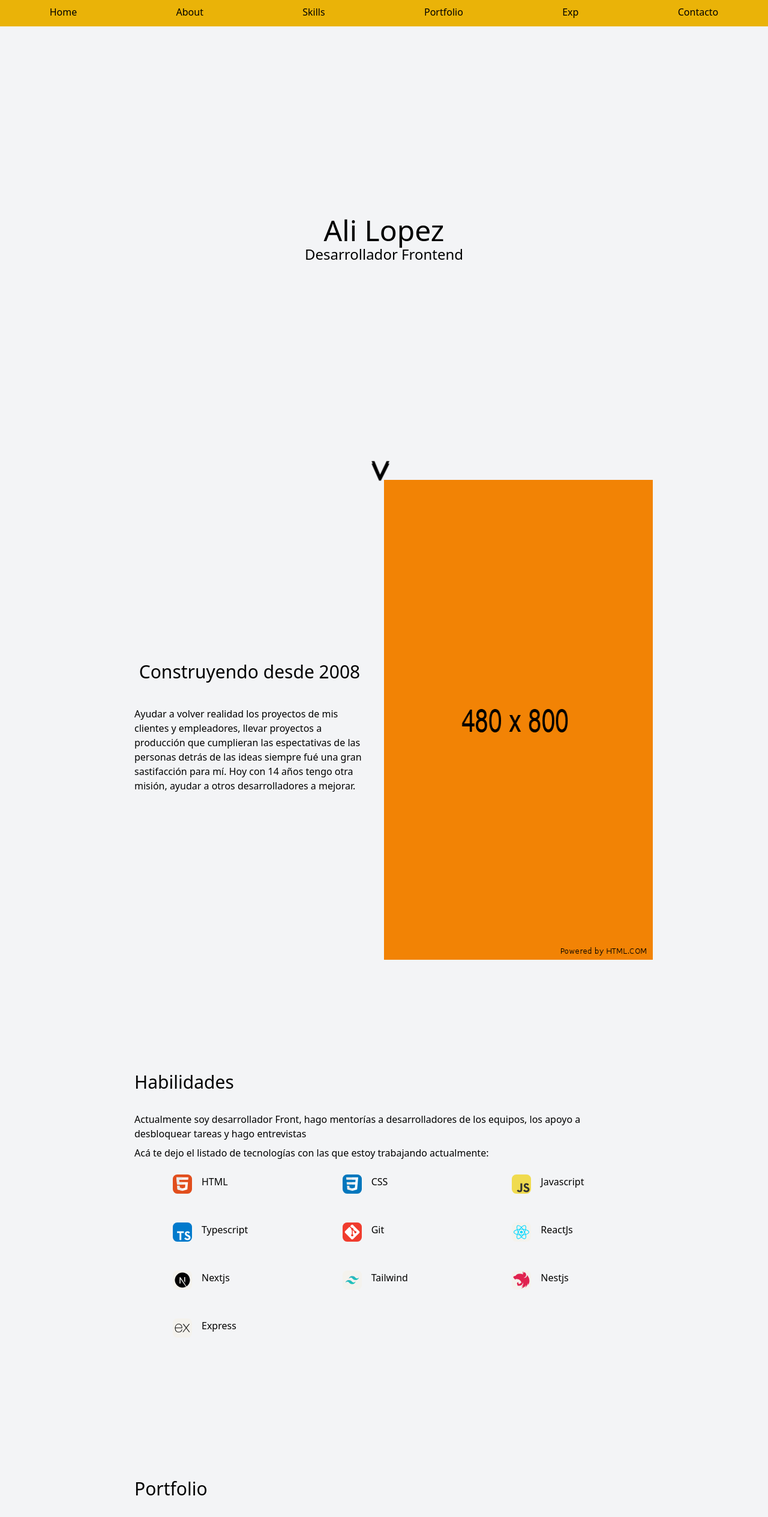
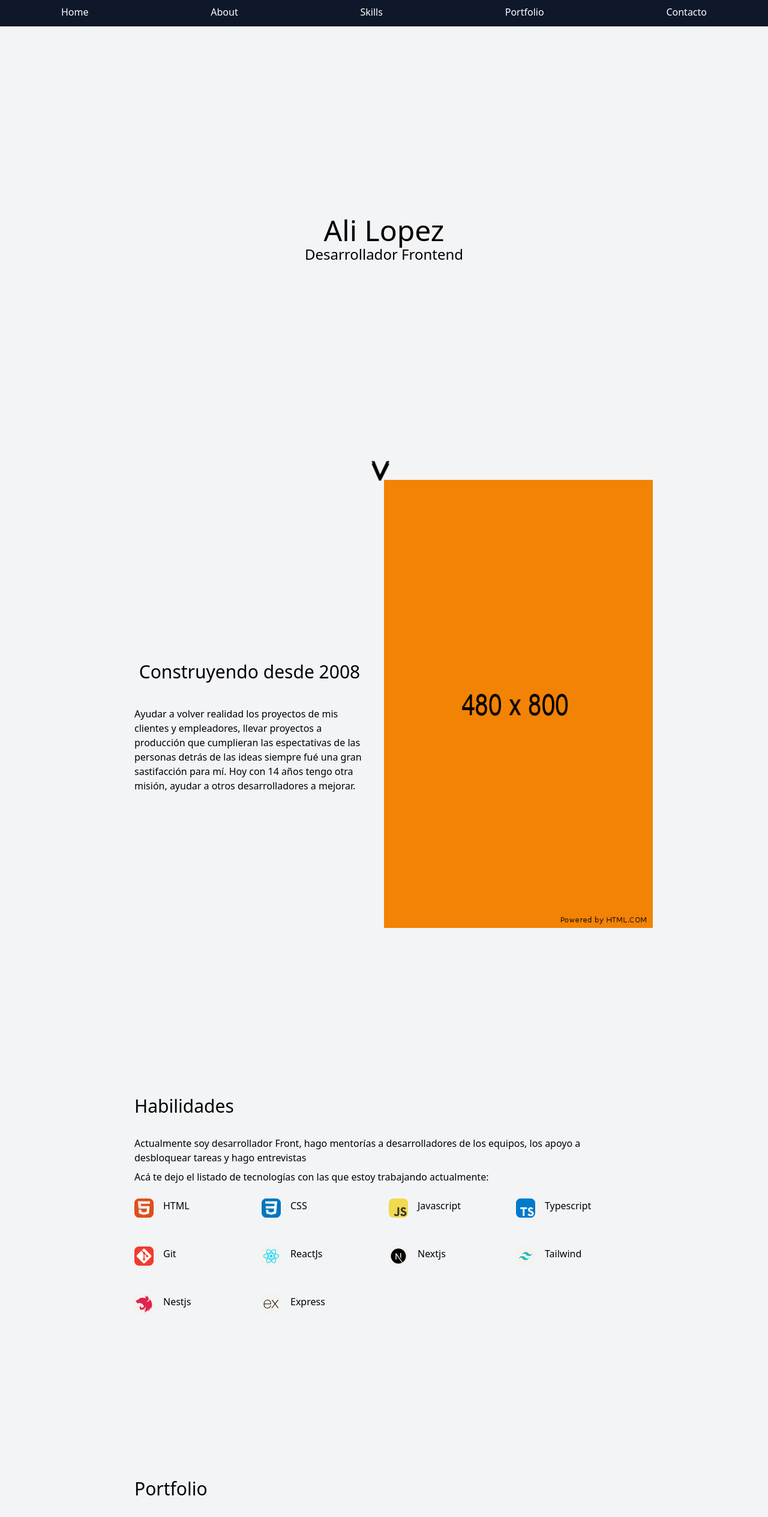
Before and after one commit to zeroexu/portfolio, a website: page index.html in a window 1280 px wide. Shown: the top 2529 px of the page at 60% size. Drawn offline with Linux system fonts and the light colour scheme.

Commit message:
refactor: fix some bugs

```diff
--- a/assets/css/main.css
+++ b/assets/css/main.css
@@ -17,6 +17,16 @@
     }
     .accent-title{
       @apply text-yellow-500
+    }
+    body{
+      background: radial-gradient(
+        circle at 33% 100%,
+        #0c0829 4%,
+        #100651,
+        #210a5e,
+        #0e031e,
+        #040c54
+      );
     }
   }
   header{
@@ -98,6 +108,10 @@
     p-8
   }
 
+  main>section#me>img{
+    @apply  object-cover h-auto
+  }
+
   main>section>img{
     @apply
     h-screen
@@ -119,19 +133,17 @@
   section#stack>ul{
     @apply
     w-full
-    flex
-    flex-col
-    items-center
-    sm:grid
+    grid
     gap-4
+
   }
 
   .custom-grid-stacks{
-    grid-template-columns: repeat(auto-fill, minmax(min(100%, 16rem),1fr));
+    grid-template-columns: repeat(auto-fill, minmax(min(100%, 10rem),1fr));
   }
 
  section#stack>ul>li{
-    @apply flex ml-16 my-4
+    @apply flex my-4 mx-0
   }
 
   section#stack>ul>li>img{
@@ -223,7 +235,7 @@
   }
 
   nav{
-    @apply bg-yellow-500
+    @apply
     top-0
     fixed
     w-full
@@ -232,6 +244,8 @@
 
   nav>ul{
     @apply
+    bg-slate-900
+    text-white
     flex
     justify-around
     pb-1
@@ -243,9 +257,11 @@
     rounded-b
     px-2
     py-2
-
-    hover:text-yellow-500
-    hover:bg-slate-900
+    transition-all
+    hover:bg-blue-800
+    hover:text-white
   }
 
+
+
 }
--- a/index.html
+++ b/index.html
@@ -16,7 +16,6 @@
         <li><a href="#me">about</a></li>
         <li><a href="#skills">skills</a></li>
         <li><a href="#portfolio">portfolio</a></li>
-        <li><a href="#exp">exp</a></li>
         <li><a href="#contact">contacto</a></li>
       </ul>
     </nav>
```
Also changed, not shown: assets/css/output.css.
